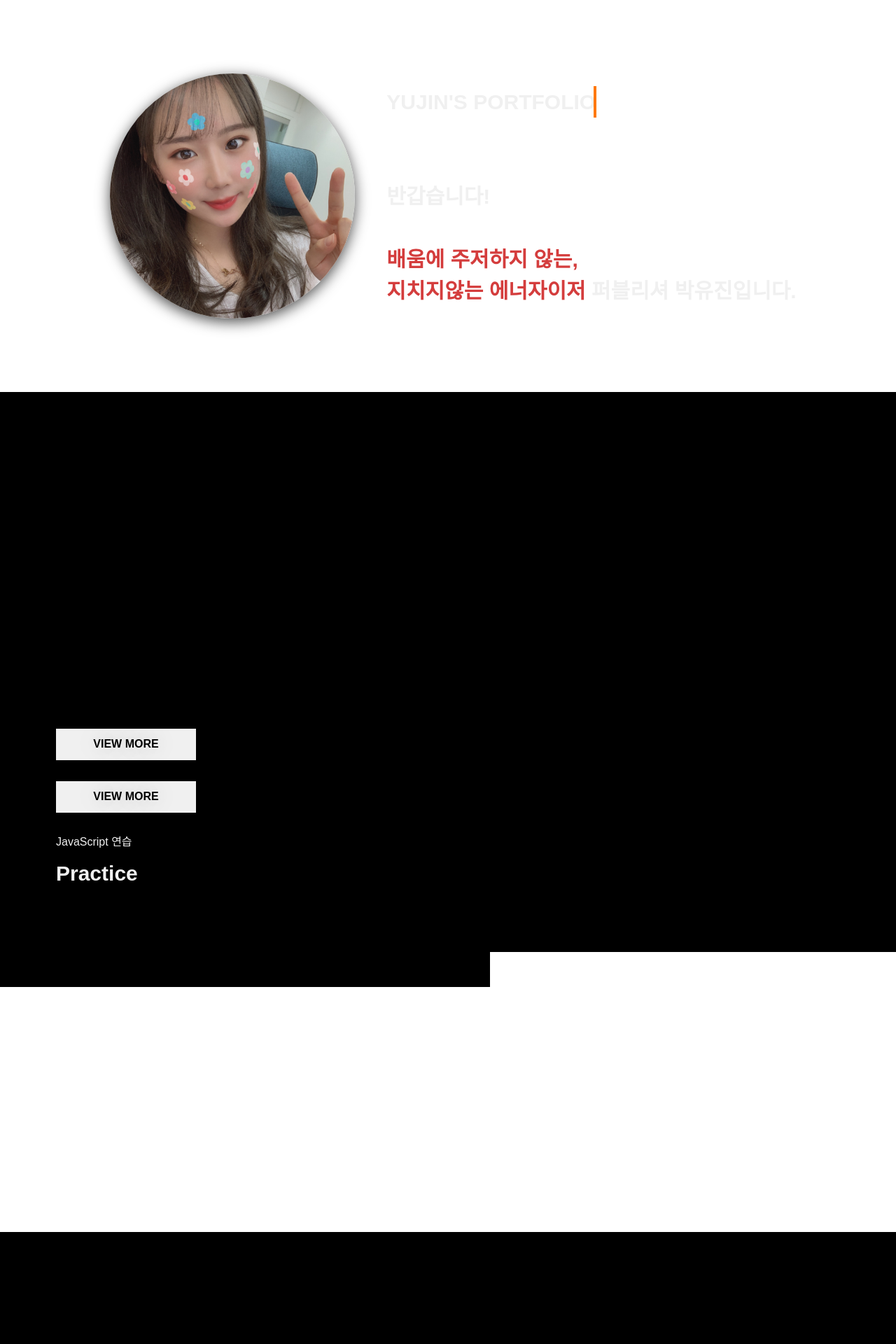
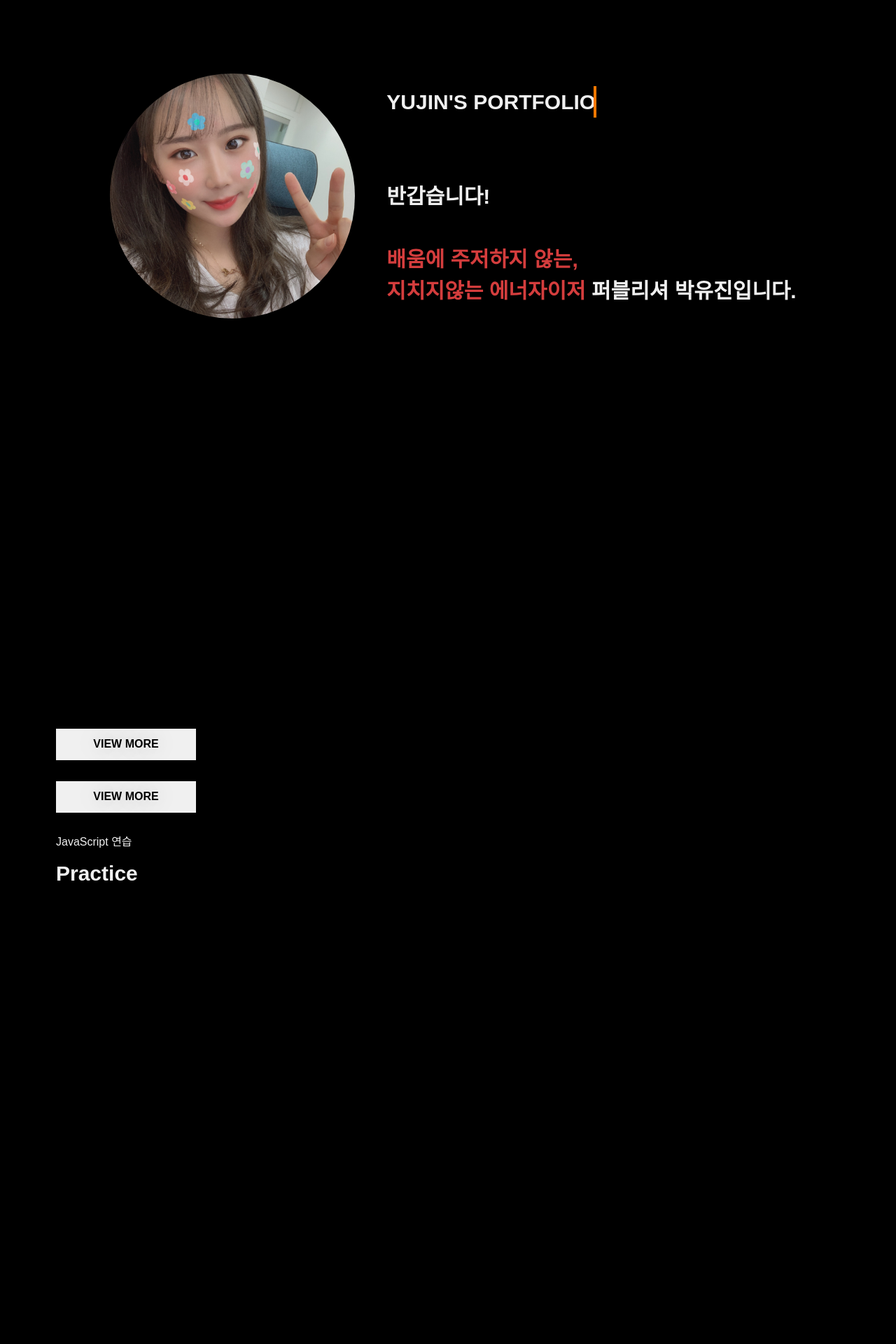
Before and after one commit to yujin000915/yujin000915.github.io, a PHP site: page / in a window 1280 px wide. Shown: the top 1920 px of the page at 70% size. Run offline with PHP 8.4, Linux system fonts and the light colour scheme; style sheets or scripts are compiled from the project's sources; some libraries are stand-ins or nearby versions.

Commit message:
배경 색상 변경

```diff
--- a/assets/scss/style.scss
+++ b/assets/scss/style.scss
@@ -1,6 +1,8 @@
 $color: #f0f0f0;
 
 .content_wrap {
+	background: #000;
+
 	.intro_section {
 		display: flex;
 		flex-wrap: wrap;
```
